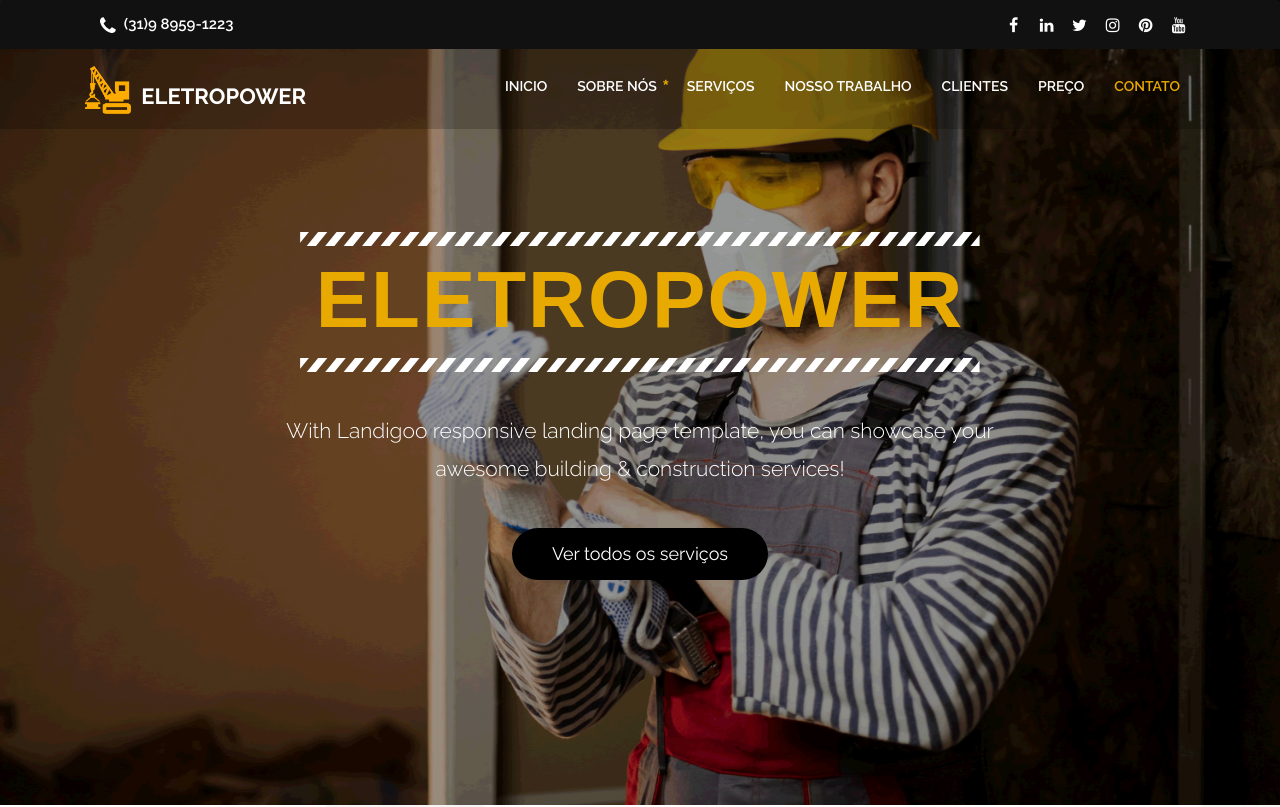
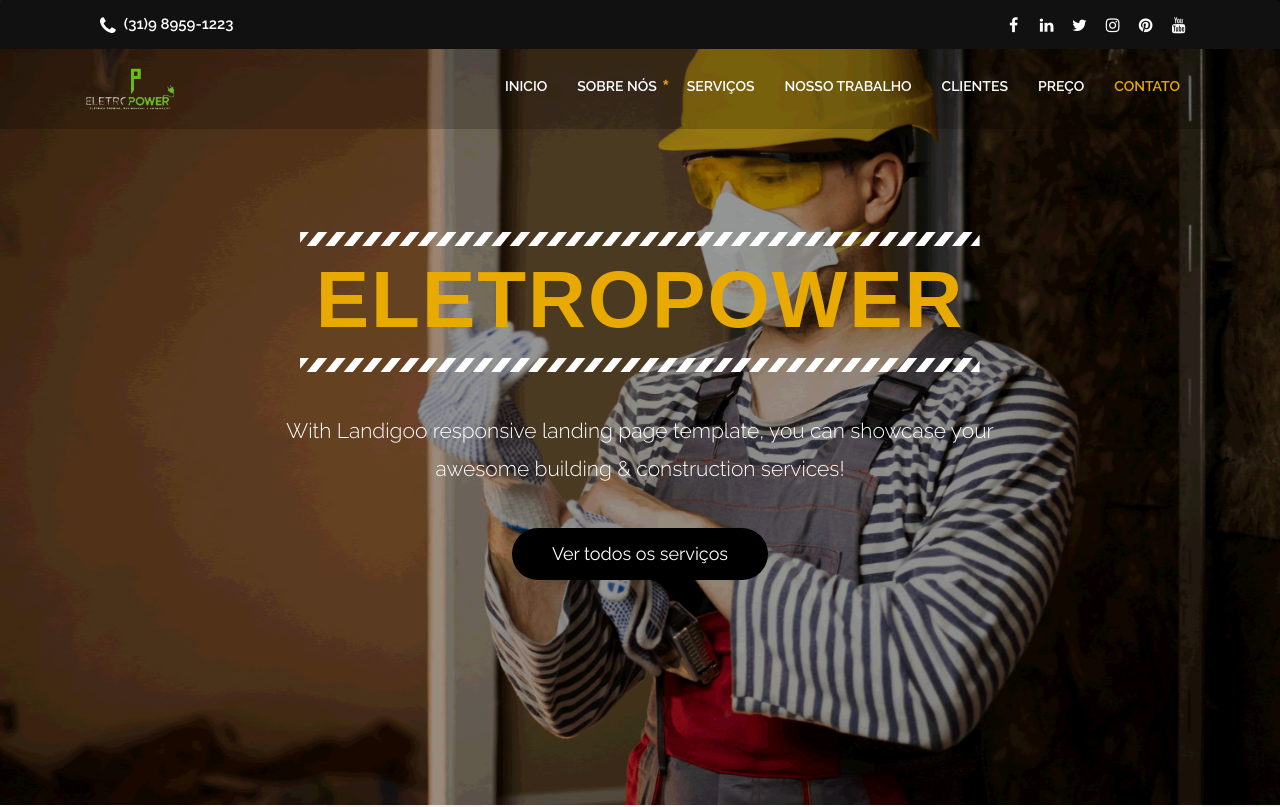
Before and after one commit to wellingtonrezende/Eletropower2, a plain HTML site: page index.html in a window 1280 px wide. Shown: the top 807 px of the page. Drawn offline with Linux system fonts and the light colour scheme.

Commit message:
Alteração fr logo

```diff
--- a/index.html
+++ b/index.html
@@ -66,7 +66,7 @@
                   <span class="icon-bar"></span>
                   <span class="icon-bar"></span>
                   </button>
-                  <a class="navbar-brand" href="index.html"><img src="images/logo-icon.png" alt="image"><span>EletroPower</span></a>
+                  <a class="navbar-brand" href="index.html"><img src="images/logo eletro.png" alt=""><span></span></a>
                </div>
                <div id="navbar" class="navbar-collapse collapse">
                   <ul class="nav navbar-nav navbar-right">
```
Also changed, not shown: images/logo eletro.png (added).
